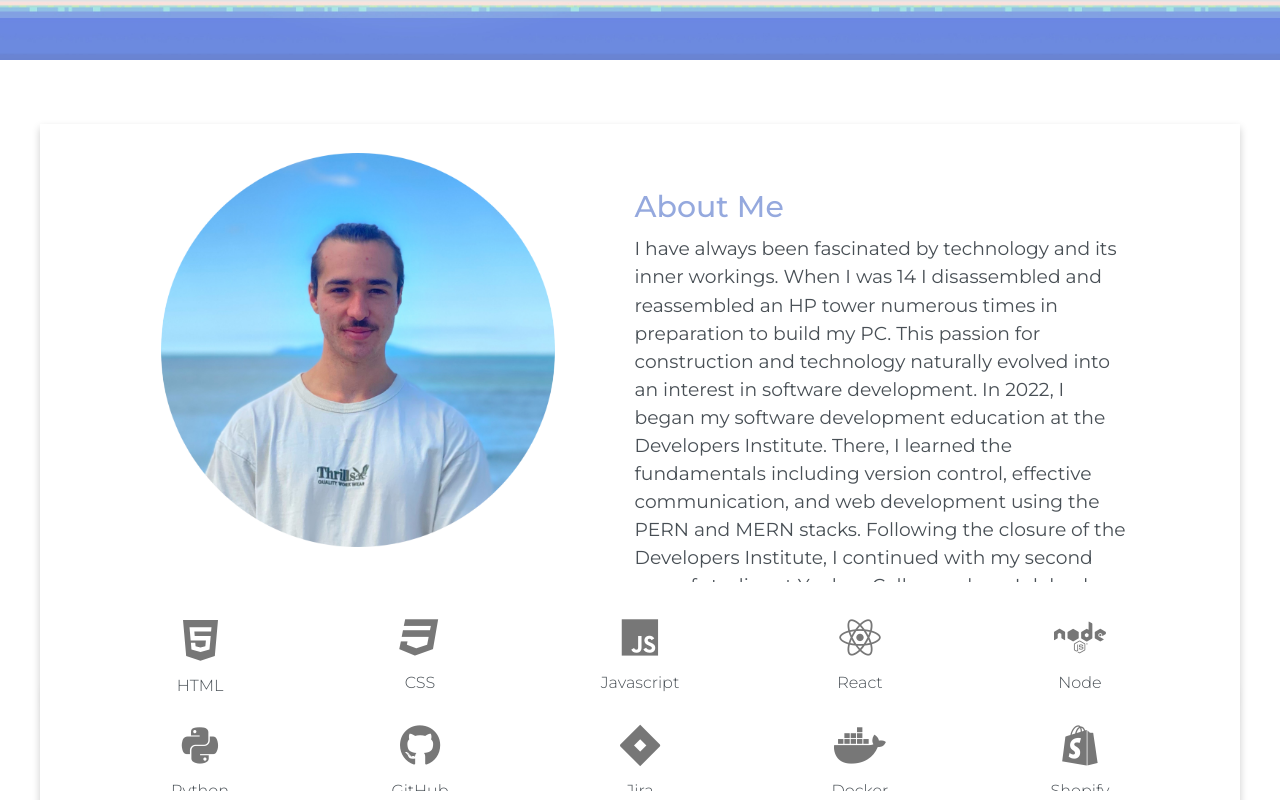
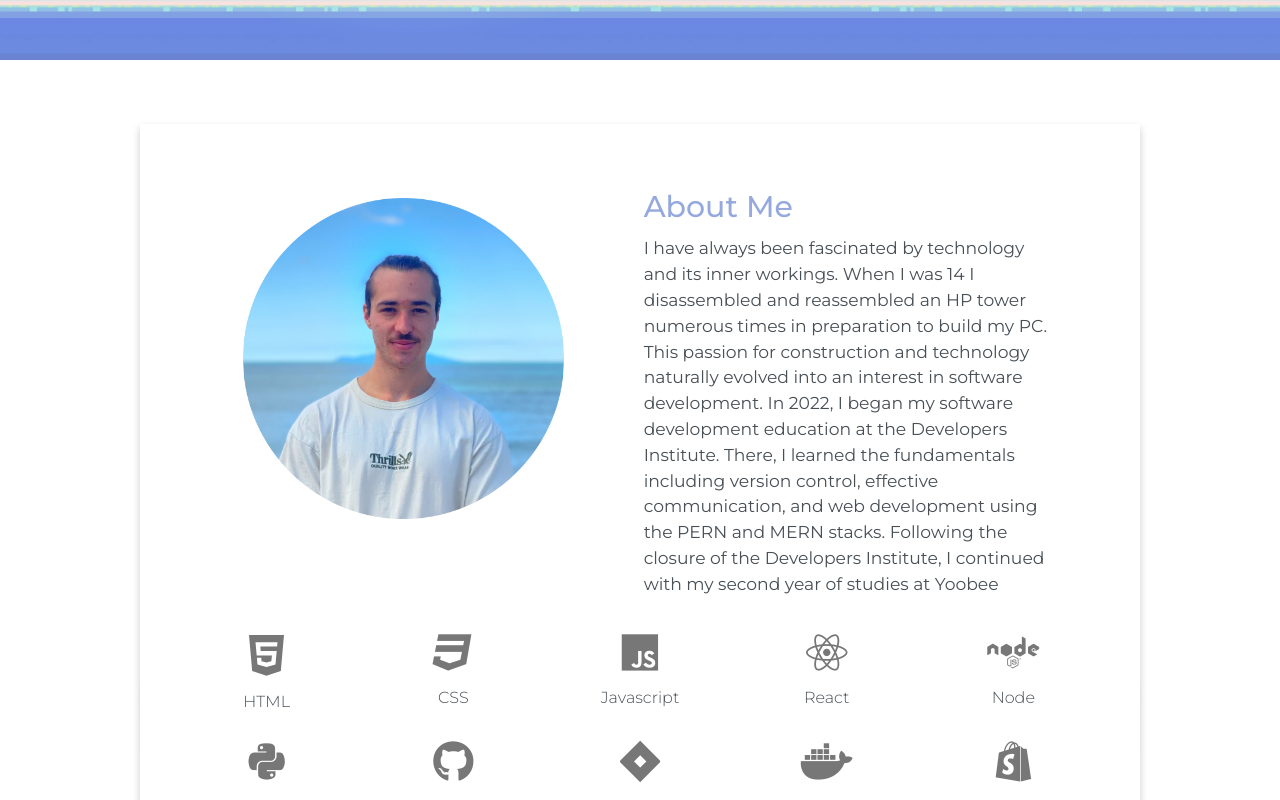
Before and after one commit to oliverEddy/Olivers-Portfolio, a React (Create React App) app: page / in a window 1280 px wide. Shown: the part 740-1540 px from the top of the page. Built offline with nearby package versions, Linux system fonts and the light colour scheme.

Commit message:
Changed media @ break points

```diff
--- a/src/components/section/About.css
+++ b/src/components/section/About.css
@@ -1,6 +1,6 @@
 .effect2 {
   position: relative;
-  width: 1920px;
+  width: 1800px;
   height: 85vh;
   background: #fff;
   padding-top: 1.2%;
@@ -169,7 +169,7 @@ padding-right: 15px;
 
 
 
-  @media (max-width: 1950px) {
+  @media (max-width: 2300px) {
     .effect2 {
       width: 1500px;
     }
@@ -200,7 +200,7 @@ padding-right: 15px;
 
   }}
 
-  @media (max-width: 1520px) {
+  @media (max-width: 1900px) {
     .effect2 {
       width: 1200px;
     }
@@ -213,7 +213,7 @@ padding-right: 15px;
 
 
   }
-  @media (max-width: 1240px) {
+  @media (max-width: 1500px) {
 .effect2 {
   width: 1000px;
 }
```
